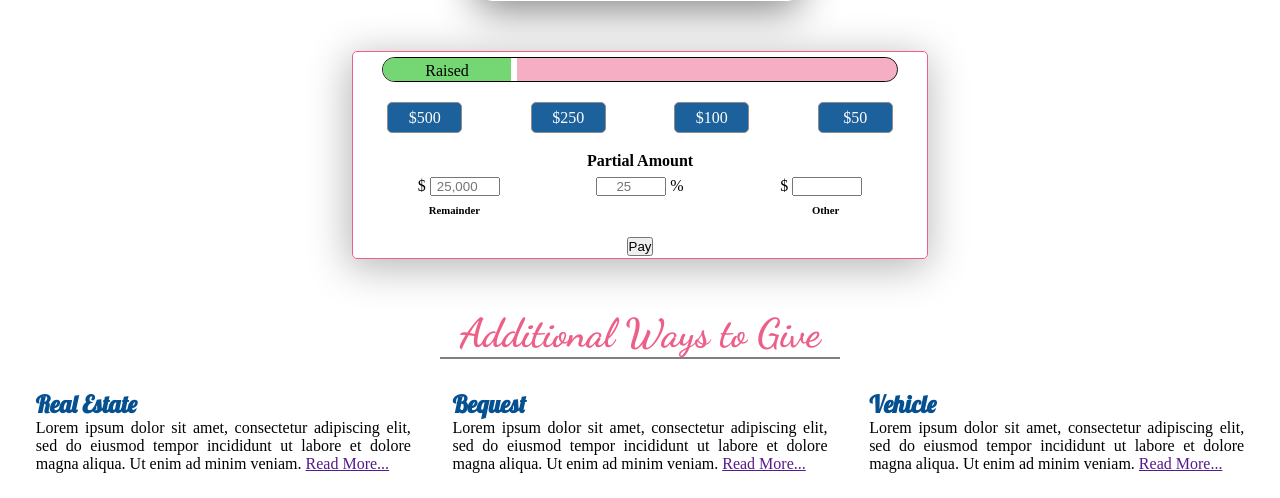
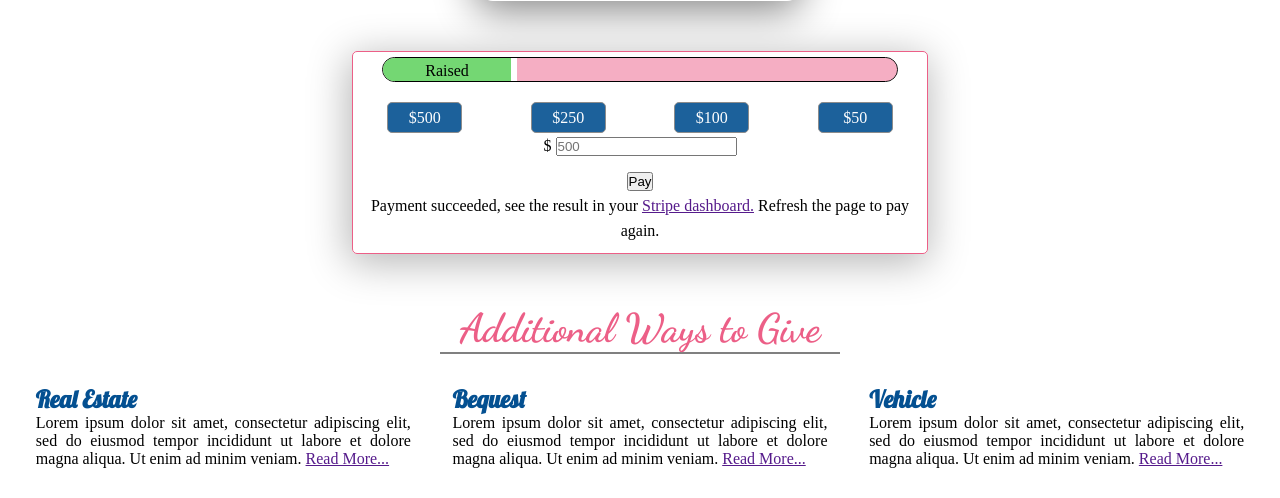
Before and after one commit to RadiantPromises/Program, a Django app: template donations/templates/current_priorities.html in a window 1280 px wide. Shown: the part 463-961 px from the top of the page. Run offline with Django 3.2, Linux system fonts and the light colour scheme; the template is opened without the code that fills it: most values are stand-ins (such as "Sample title", 1, 10 or a date in 2020); some libraries are stand-ins or nearby versions.

Commit message:
Payment Suceeds with amount updating on page

```diff
--- a/donations/static/css/current_priorities.css
+++ b/donations/static/css/current_priorities.css
@@ -282,3 +282,10 @@
   width: 140px;
   height: 30px;
 }
+
+#card-element{
+  margin-top: 50px;
+  margin-bottom: 20px;
+  width: 300px;
+  margin: auto;
+}
--- a/donations/static/js/current_priorities.js
+++ b/donations/static/js/current_priorities.js
@@ -1,4 +1,29 @@
-console.log("JS is working")
+console.log("JS is working");
+var giveAmount
+
+
+
+// Amount Listeners
+giveAmountDisplay = document.getElementById("giveAmount")
+give500 = document.getElementById("give500")
+give500.addEventListener("click",function(){
+  giveAmountDisplay.value = 500
+})
+
+give250 = document.getElementById("give250")
+give250.addEventListener("click",function(){
+  giveAmountDisplay.value = 250
+})
+
+give100 = document.getElementById("give100")
+give100.addEventListener("click",function(){
+  giveAmountDisplay.value = 100
+})
+
+give50 = document.getElementById("give50")
+give50.addEventListener("click",function(){
+  giveAmountDisplay.value = 50
+})
 
 // Create instance of stripe object
 var stripe = Stripe(
@@ -9,7 +34,63 @@ var stripe = Stripe(
 var elements = stripe.elements();
 
 // Create a card element
-var card = elements.create("card")
+var card = elements.create("card");
 
 // Mount Card element
-card.mount("#card-element")
+card.mount("#card-element");
+
+// Real time card errors
+card.on("change", function (event) {
+  var displayError = document.getElementById("card-errors");
+  if (event.error) {
+    displayError.textContent = event.error.message;
+  } else {
+    displayError.textContent = "";
+  }
+});
+
+// Form Submission
+var form = document.getElementById("payment-form");
+var clientSecret = document.getElementById("clientSecret").value;
+form.addEventListener("submit", function (event) {
+  event.preventDefault();
+
+  stripe
+    .confirmCardPayment(clientSecret, {
+      payment_method: {
+        card: card,
+        billing_details: {
+          name: "Another One",
+        },
+      },
+    })
+    .then(function (result) {
+      if (result.error) {
+        console.log(result.error.message);
+      } else {
+        if (result.paymentIntent.status === "succeeded") {
+          console.log("Payment ", result.paymentIntent.status);
+        }
+      }
+    });
+
+  stripe.createToken(card).then(function (result) {
+    if (result.error) {
+      var errorElement = document.getElementById("card-error");
+      errorElement.textContent = result.error.message;
+    } else {
+      stripeTokenHandler(result.token);
+    }
+  });
+
+  console.log("Form Submitted");
+});
+
+function stripeTokenHandler(token) {
+  var form = document.getElementById("payment-form");
+  var hiddenInput = document.createElement("input");
+  hiddenInput.setAttribute("type", "hidden");
+  hiddenInput.setAttribute("name", "stripeToken");
+  hiddenInput.setAttribute("value", token.id);
+  // form.submit();
+}
--- a/donations/static/js/stripe_testing.js
+++ b/donations/static/js/stripe_testing.js
@@ -38,6 +38,8 @@ var paymentRequest = stripe.paymentRequest({
 
 // Create instances of the Element.
 var card = elements.create("card", { style: style });
+
+
 var applePayElement = elements.create("paymentRequestButton", {
   paymentRequest: paymentRequest,
   style: {
@@ -101,7 +103,7 @@ form.addEventListener("submit", function (event) {
   stripe.createToken(card).then(function (result) {
     if (result.error) {
       // Inform the user if there was an error.
-      var errorElement = document.getElementById("card-errors");
+      var errorElement = document.getElementById("card-error");
       errorElement.textContent = result.error.message;
     } else {
       // Send the token to your server.
--- a/donations/templates/current_priorities.html
+++ b/donations/templates/current_priorities.html
@@ -21,15 +21,6 @@
     <script src="https://polyfill.io/v3/polyfill.min.js?version=3.52.1&features=fetch"></script>
     <script src="https://ajax.googleapis.com/ajax/libs/jquery/3.5.1/jquery.min.js"></script>
     <script src="{% static 'js/current_priorities.js' %}" defer></script>
-
-
-
-
-
-    <!-- <link rel="stylesheet" href="{% static 'css/stripe_global.css' %}" /> -->
-    <!-- <link rel="stylesheet" href="{% static 'css/stripe_testing.css' %}" /> -->
-    <!-- <script src="{% static 'js/display.js' %}"></script> -->
-    <!-- <script src="{% static 'js/stripe_client.js' %}"></script> -->
   </head>
   <body>
     <nav>
@@ -89,101 +80,53 @@
           <div class="leftover"></div>
         </div>
         <div class="give-buttons">
-          <div class="give-button">$500</div>
-          <div class="give-button">$250</div>
-          <div class="give-button">$100</div>
-          <div class="give-button">$50</div>
+          <div class="give-button" id="give500" >$500</div>
+          <div class="give-button" id="give250" >$250</div>
+          <div class="give-button" id="give100" >$100</div>
+          <div class="give-button" id="give50" >$50</div>
         </div>
-        <form action="addToCart" method="POST">
-          {% csrf_token %}
-          <div class="hidden_inputs">
-            <input type="hidden" name="cost_id" value="{{user.salary.id}}" />
-            <input type="hidden" name="title" value="{{user.title}}" />
-            <input
-              type="hidden"
-              name="description"
-              value="{{user.first_name}} {{user.last_name}}"
-            />
-            <input type="hidden" name="quantity" value="3" />
-            <input type="hidden" name="full_cost" value="10000" />
-            <input type="hidden" name="partial_cost" value="2000" />
-            <input type="hidden" name="reoccurance_date" value=2/2/2020>
-          </div>
+        <div class="amount">
+          <label for="giveAmount">$</label>
+          <input type="number" id="giveAmount" placeholder="500">
+        </div>
+        <!-- <form action="/updatePaymentIntent" method="POST" id="payment-form"> -->
+          <form id="payment-form">
+          <input type="hidden" id="clientSecret" value={{clientSecret}}>
+          <div id="card-element"><!--Stripe.js injects the Card Element--></div>
+          <button id="submit">
+            <div class="spinner hidden" id="spinner"></div>
+            <span id="button-text">Pay</span>
+          </button>
+          <p id="card-error" role="alert"></p>
+          <p class="result-message hidden">
+            Payment succeeded, see the result in your
+            <a href="" target="_blank">Stripe dashboard.</a> Refresh the page to
+            pay again.
+          </p>
+        </form>
+        <!-- <div class="stripe-form">
+          <form  id="payment-form">
+            {% csrf_token %}
+            <input type="hidden" value="{{client_secret}}">
 
-          <div class="partial-amount-bar">
-            <div class="partial-amount-titles">
-              <h4>Partial Amount</h4>
-            </div>
-            <div class="partial-amount-inputs">
-              <div class="partial-amount-input">
-                <label for="partial-amount-remainder">$</label>
-                <input
-                  name="partial-amount-remainder"
-                  type="number"
-                  placeholder="25,000"
-                />
+            <div class="partial-amount-bar">
+              <div class="partial-amount-titles">
+                <h4>Amount</h4>
               </div>
-              <div class="partial-amount-input">
-                <input
-                  name="partial-amount-percentage"
-                  type="number"
-                  placeholder="25"
-                />
-                <label for="partial-amount-percentage">%</label>
-              </div>
+
               <div class="partial-amount-input">
                 <label for="partial-amount-other">$</label>
                 <input type="number" />
               </div>
             </div>
-            <div class="partial-amount-labels flex-between">
-              <h6 class="partial-amount-label inline-block">Remainder</h6>
-              <h6 class="partial-amount-label inline-block"></h6>
-              <h6 class="partial-amount-label inline-block">Other</h6>
+            <div id="card-element">
+              Stripe Inject
             </div>
-          </div>
-          <!-- Currency Data Shown https://codepen.io/559wade/pen/LRzEjj -->
+          </form>
+          <button id="submit">Pay</button>
+          <p id="card-error" role="alert"></p>
+        </div> -->
 
-          <!-- <div class="submit-bar">
-            <div class="submit-item reoccuring">
-              <div class="checkbox reoccuring-check"></div>
-              <label>Reoccuring</label>
-            </div>
-            <div class="submit-item">
-              <input
-                class="go-to-payment"
-                type="submit"
-                value="Go To Payment"
-              />
-            </div>
-          </div> -->
-        </form>
-        <!-- <div id="apple-pay-element"></div>
-        <div id="google-pay-element"></div> -->
-        <div class="stripe_form">
-          <div id="card-element">
-            <!-- Stripe Inject -->
-          </div>
-          <button id="submit">Pay</button>
-          <!-- Display a payment form -->
-          <!-- <form id="payment-form">
-            <input type="hidden" id="client_secret" value="{{client_secret}}" />
-            <input type="text" placeholder="First Name" name="first_name" />
-            <div id="card-element"> -->
-              <!--Stripe.js injects the Card Element-->
-            <!-- </div>
-            <button id="submit">
-              <div class="spinner hidden" id="spinner"></div>
-              <span id="button-text">Pay</span>
-            </button>
-            <p id="card-error" role="alert"></p> -->
-            <!-- <p class="result-message hidden">
-              Payment succeeded, see the result in your
-              <a href="" target="_blank">Stripe dashboard.</a> Refresh the page
-              to pay again.
-            </p> -->
-          <!-- </form> -->
-        </div>
         <!-- <div class="payments">
           <form action="stripe" method="POST">
             {% csrf_token %}
@@ -231,25 +174,6 @@
           </form>
         </div> -->
       </section>
-      <!-- <section>
-
-
-        <form id="payment-form">
-          <div id="card-element">
-
-          </div>
-          <button id="submit">
-            <div class="spinner hidden" id="spinner"></div>
-            <span id="button-text">Pay</span>
-          </button>
-          <p id="card-error" role="alert"></p>
-          <p class="result-message hidden">
-            Payment succeeded, see the result in your
-            <a href="" target="_blank">Stripe dashboard.</a> Refresh the page to
-            pay again.
-          </p>
-        </form>
-      </section> -->
       <section class="how-to-give">
         <h1>Additional Ways to Give</h1>
         <div class="row">
--- a/donations/urls.py
+++ b/donations/urls.py
@@ -5,4 +5,5 @@ urlpatterns = [
     path('', views.index),
     path('stripe',views.stripePayment),
     path('stripeTesting',views.stripeTesting),
+    path('updatePaymentIntent',views.updatePaymentIntent),
 ]
```
Also changed, not shown: donations/views.py (+7 -1 lines).
